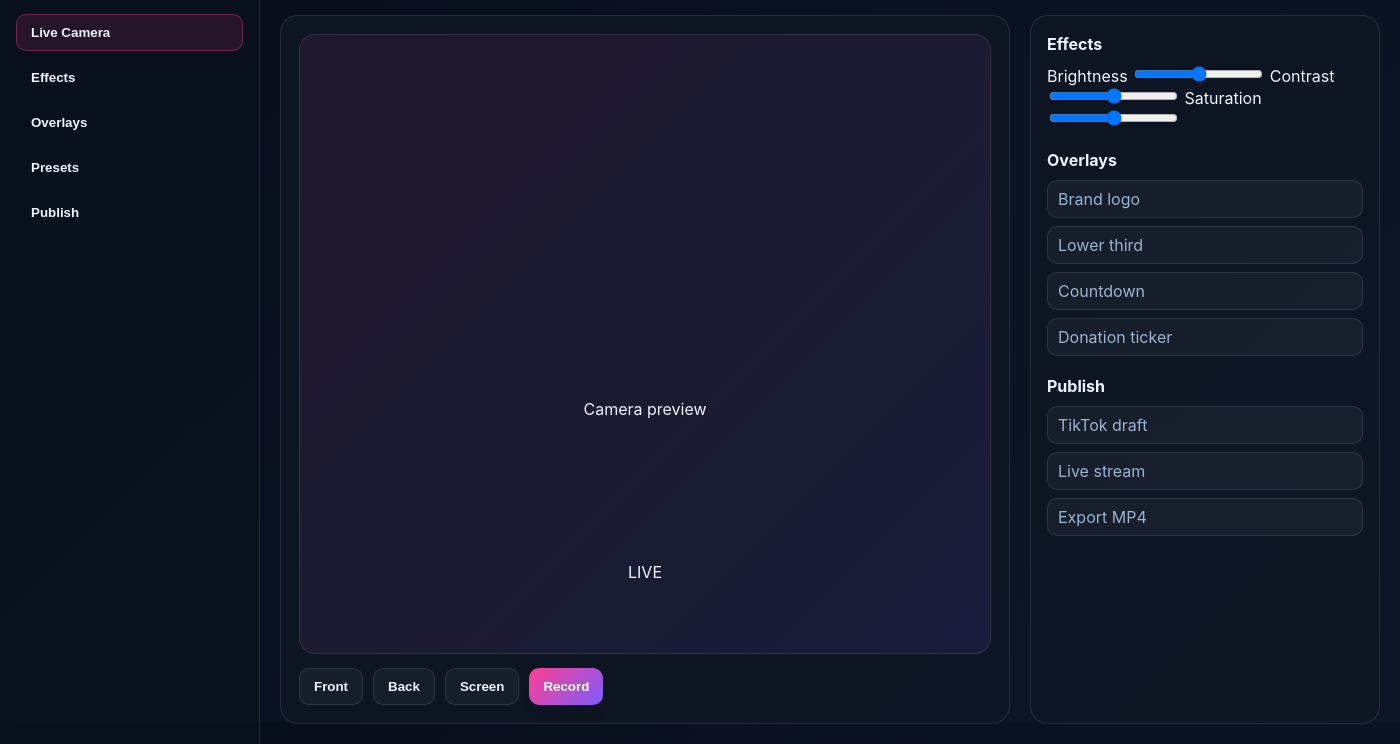
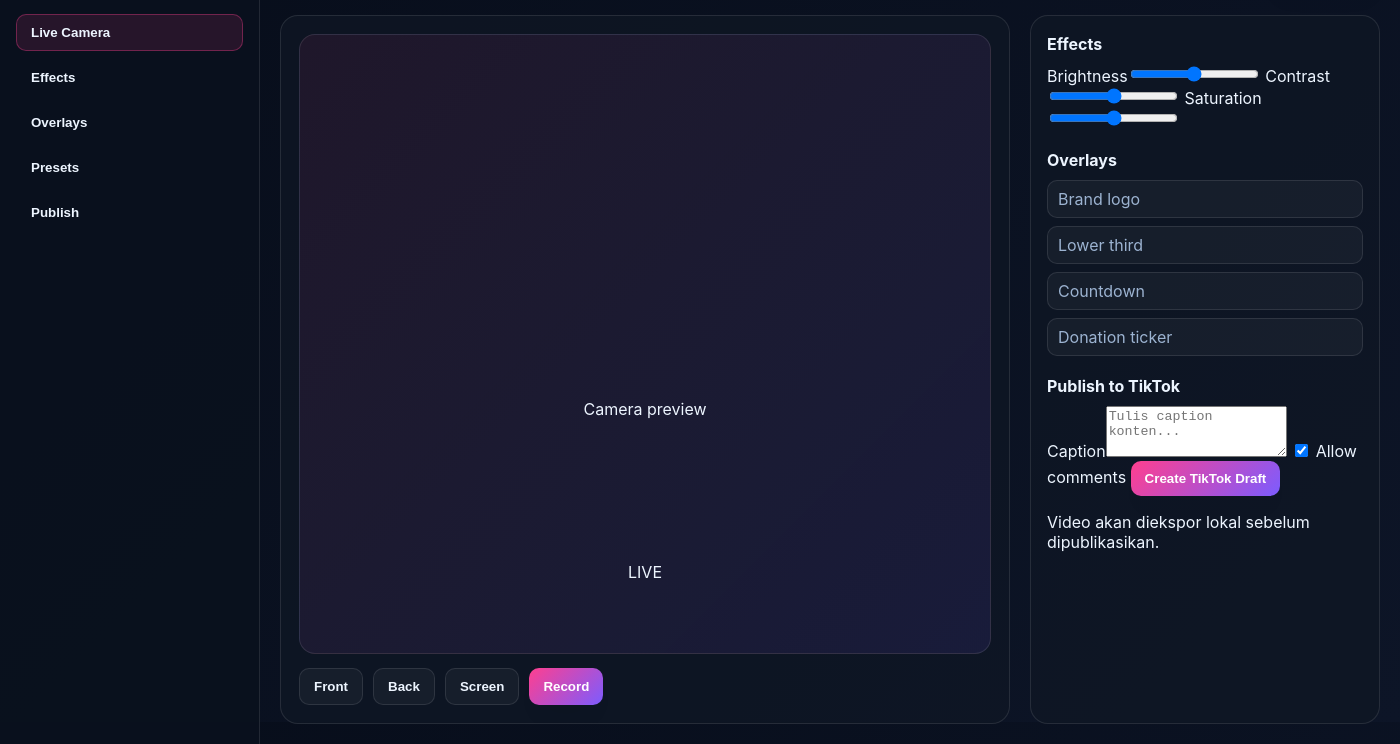
Before and after one commit to nanangpuniet-cyber/VanaTok, an Electron app: page src/renderer/index.html in a window 1400 px wide. Shown: the part 78-822 px from the top of the page. Drawn offline with Linux system fonts and the light colour scheme; no server answers.

Commit message:
Add TikTok draft publishing panel and creator controls to VanaTok studio.

```diff
--- a/src/renderer/index.html
+++ b/src/renderer/index.html
@@ -9,94 +9,48 @@
   <body>
     <div class="app-shell">
       <aside class="sidebar">
-        <div class="brand">
-          <div class="brand-mark">V</div>
-          <div>
-            <h1>VanaTok</h1>
-            <small>Creator Studio</small>
-          </div>
-        </div>
-
+        <div class="brand"><div class="brand-mark">V</div><div><h1>VanaTok</h1><small>Creator Studio</small></div></div>
         <nav class="nav">
           <button class="nav-item active">Live Camera</button>
           <button class="nav-item">Effects</button>
           <button class="nav-item">Overlays</button>
           <button class="nav-item">Presets</button>
-          <button class="nav-item">Publish</button>
+          <button class="nav-item" id="publishNavBtn">Publish</button>
         </nav>
       </aside>
 
       <main class="workspace">
         <header class="topbar">
-          <div>
-            <p class="eyebrow">Desktop Creator Suite</p>
-            <h2>Live Preview</h2>
-          </div>
-          <div class="actions">
-            <button class="secondary" id="savePresetBtn">Save Preset</button>
-            <button class="primary" id="startCameraBtn">Start Camera</button>
-          </div>
+          <div><p class="eyebrow">Desktop Creator Suite</p><h2>Live Preview</h2></div>
+          <div class="actions"><button class="secondary" id="savePresetBtn">Save Preset</button><button class="primary" id="startCameraBtn">Start Camera</button></div>
         </header>
 
         <section class="studio-grid">
           <div class="preview-panel">
             <div class="preview-frame" id="previewFrame">
               <video id="previewVideo" autoplay playsinline muted></video>
-              <div class="preview-overlay">
-                <span>Camera preview</span>
-              </div>
-              <div class="live-badge">LIVE</div>
+              <div class="preview-overlay"><span>Camera preview</span></div><div class="live-badge">LIVE</div>
             </div>
-            <div class="control-row">
-              <button class="ghost" data-facing="user">Front</button>
-              <button class="ghost" data-facing="environment">Back</button>
-              <button class="ghost" id="screenSourceBtn">Screen</button>
-              <button class="primary" id="recordBtn">Record</button>
-            </div>
+            <div class="control-row"><button class="ghost" data-facing="user">Front</button><button class="ghost" data-facing="environment">Back</button><button class="ghost" id="screenSourceBtn">Screen</button><button class="primary" id="recordBtn">Record</button></div>
           </div>
 
           <aside class="panel tools-panel">
-            <div class="panel-section">
-              <h3>Effects</h3>
-              <div class="controls-stack">
-                <label>
-                  <span>Brightness</span>
-                  <input type="range" id="brightness" min="0" max="200" value="100" />
-                </label>
-                <label>
-                  <span>Contrast</span>
-                  <input type="range" id="contrast" min="0" max="200" value="100" />
-                </label>
-                <label>
-                  <span>Saturation</span>
-                  <input type="range" id="saturation" min="0" max="200" value="100" />
-                </label>
-              </div>
-            </div>
-
-            <div class="panel-section">
-              <h3>Overlays</h3>
-              <div class="item-list">
-                <div>Brand logo</div>
-                <div>Lower third</div>
-                <div>Countdown</div>
-                <div>Donation ticker</div>
-              </div>
-            </div>
-
-            <div class="panel-section">
-              <h3>Publish</h3>
-              <div class="item-list">
-                <div>TikTok draft</div>
-                <div>Live stream</div>
-                <div>Export MP4</div>
-              </div>
+            <div class="panel-section"><h3>Effects</h3><div class="controls-stack">
+              <label><span>Brightness</span><input type="range" id="brightness" min="0" max="200" value="100" /></label>
+              <label><span>Contrast</span><input type="range" id="contrast" min="0" max="200" value="100" /></label>
+              <label><span>Saturation</span><input type="range" id="saturation" min="0" max="200" value="100" /></label>
+            </div></div>
+            <div class="panel-section"><h3>Overlays</h3><div class="item-list"><div>Brand logo</div><div>Lower third</div><div>Countdown</div><div>Donation ticker</div></div></div>
+            <div class="panel-section publish-section" id="publishPanel"><h3>Publish to TikTok</h3>
+              <label class="field-label" for="captionInput">Caption</label><textarea id="captionInput" rows="3" placeholder="Tulis caption konten..."></textarea>
+              <label class="check-row"><input type="checkbox" id="allowComments" checked /> Allow comments</label>
+              <button class="primary full-width" id="createDraftBtn">Create TikTok Draft</button>
+              <p class="helper-text" id="publishStatus">Video akan diekspor lokal sebelum dipublikasikan.</p>
             </div>
           </aside>
         </section>
       </main>
     </div>
-
     <script src="./app.js"></script>
   </body>
 </html>
```
